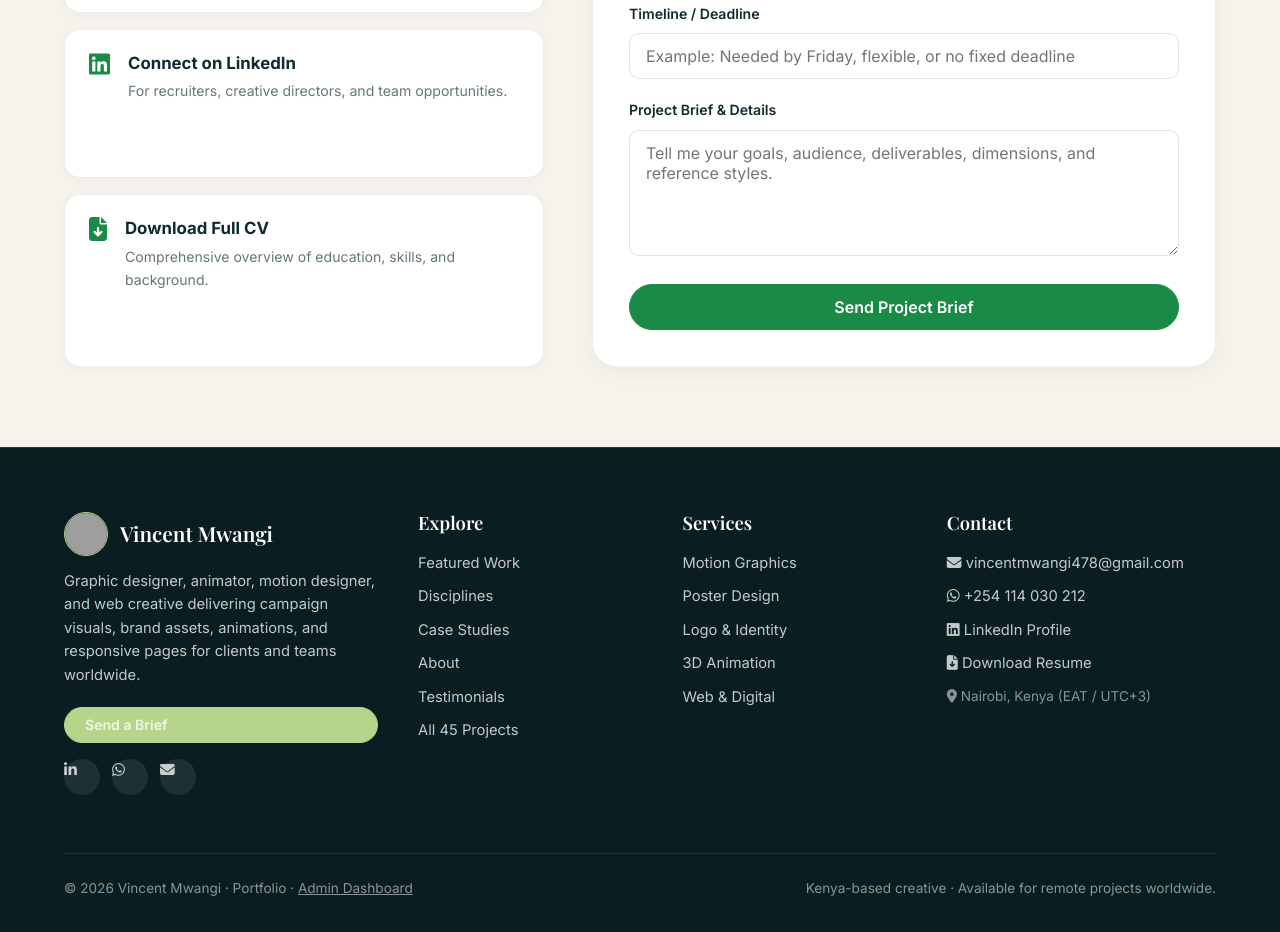
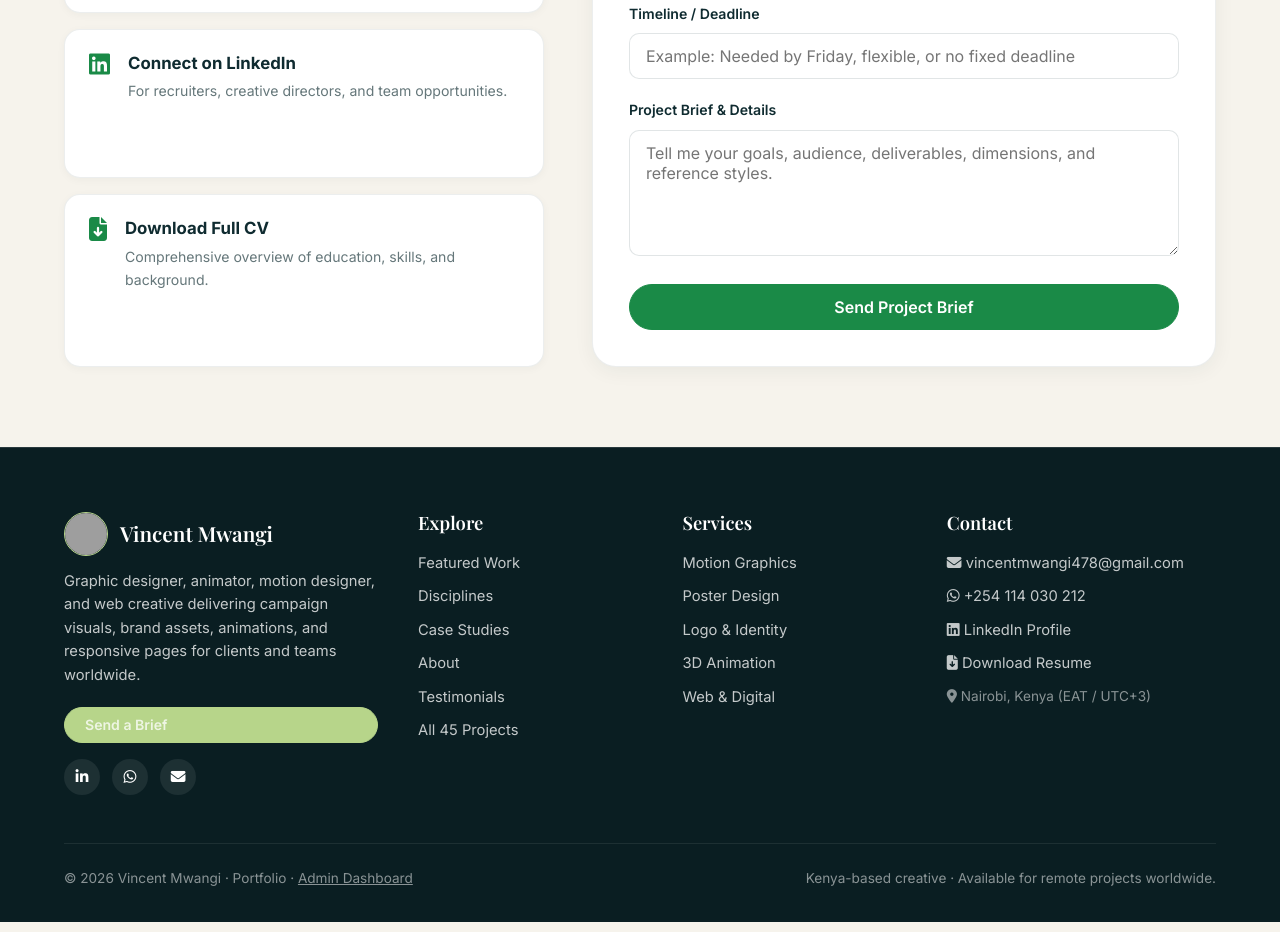
Before and after one commit to Tesx2/Portfolio, a plain HTML site: page index.html in a window 1280 px wide. Shown: the part 7495-8427 px from the top of the page. Drawn offline with nearby package versions, Linux system fonts and the light colour scheme; no server answers; grey boxes are pictures that could not be loaded; a web font is replaced by a local one.

Commit message:
Fix footer social icon alignment

```diff
--- a/assets/css/site.css
+++ b/assets/css/site.css
@@ -1582,6 +1582,17 @@
   color: var(--teal-900);
 }
 
+/* .footer-col a (display:block, margin) is more specific than .social-btn and was breaking the centering */
+.footer-col .social-btn {
+  display: flex;
+  margin-bottom: 0;
+  color: #ffffff;
+}
+
+.footer-col .social-btn:hover {
+  color: var(--teal-900);
+}
+
 .footer-bottom {
   padding-top: 24px;
   border-top: 1px solid var(--border-dark-hairline);
```
